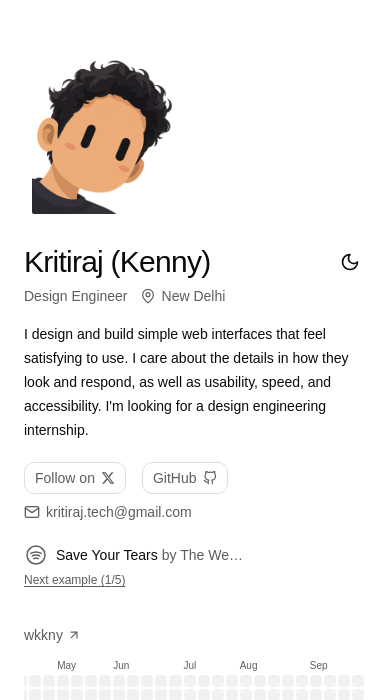
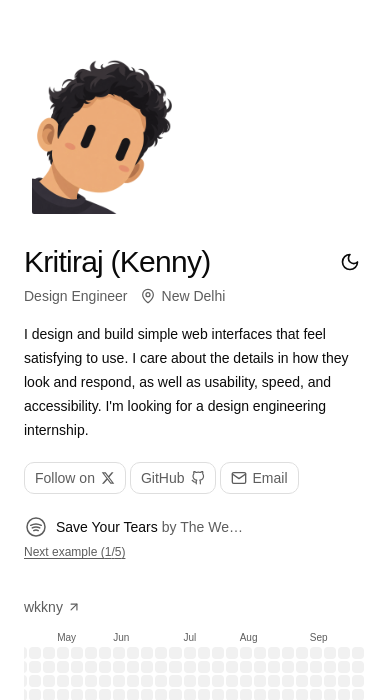
Before and after one commit to wkkny/devsite, a React (Vite) app: page / in a window 390 px wide. Shown: the part 146-846 px from the top of the page. Built offline with nearby package versions, Linux system fonts and the light colour scheme; no server answers.

Commit message:
Group contact links and simplify mobile email label

```diff
--- a/src/components/portfolio/social-links.tsx
+++ b/src/components/portfolio/social-links.tsx
@@ -37,7 +37,7 @@ export function SocialLinks() {
       : 'Copy email address'
 
   return (
-    <nav aria-label="Social links and contact information" className="mt-5 flex flex-wrap items-center gap-x-4 gap-y-2 text-sm text-muted-foreground">
+    <nav aria-label="Social links and contact information" className="mt-5 flex flex-wrap items-center gap-x-1 gap-y-2 text-sm text-muted-foreground">
       {socialLinks.map((link) => {
         const Icon = socialIcons[link.platform]
 
@@ -56,22 +56,21 @@ export function SocialLinks() {
           </Tooltip>
         )
       })}
-      <span className="inline-flex items-center">
       <Tooltip content={emailTooltip} side="top">
         <button
           aria-label={emailLabel}
-            className="email-trigger inline-flex items-center gap-1.5 leading-none text-muted-foreground hover:text-foreground focus-visible:text-foreground"
+          className="email-trigger inline-flex items-center gap-1.5 leading-none text-muted-foreground hover:text-foreground focus-visible:text-foreground max-sm:h-8 max-sm:rounded-lg max-sm:border max-sm:border-border max-sm:bg-background max-sm:px-2.5 max-sm:font-medium max-sm:transition-colors max-sm:hover:bg-muted max-sm:hover:text-foreground max-sm:focus-visible:outline-none max-sm:focus-visible:ring-2 max-sm:focus-visible:ring-ring"
           onClick={copyEmail}
           type="button"
         >
           <FiMail aria-hidden="true" className="size-4 shrink-0" />
-            {portfolioOwner.email}
+          <span className="sm:hidden">Email</span>
+          <span className="hidden sm:inline">{portfolioOwner.email}</span>
         </button>
       </Tooltip>
       <span aria-live="polite" className="sr-only">
         {copyStatus === 'copied' ? 'Email address copied to clipboard.' : copyStatus === 'error' ? 'Could not copy email address.' : ''}
       </span>
-      </span>
     </nav>
   )
 }
--- a/src/index.css
+++ b/src/index.css
@@ -80,10 +80,6 @@ a[href],
 
 .email-trigger {
   position: relative;
-  padding: 0;
-  border: 0;
-  background: transparent;
-  font: inherit;
   text-align: left;
 }
 
```
Lines whose indentation alone changed are shown as unchanged.
